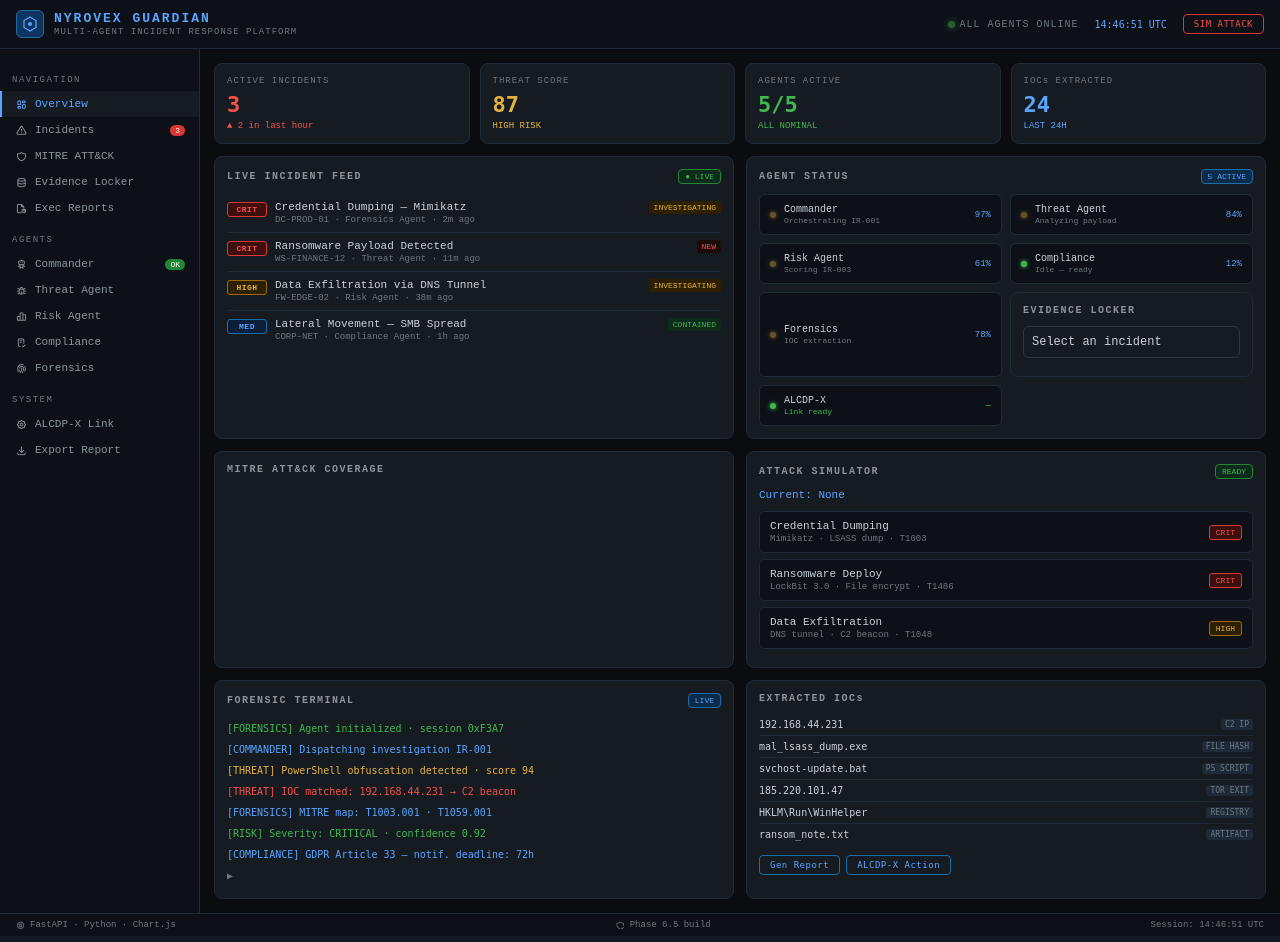
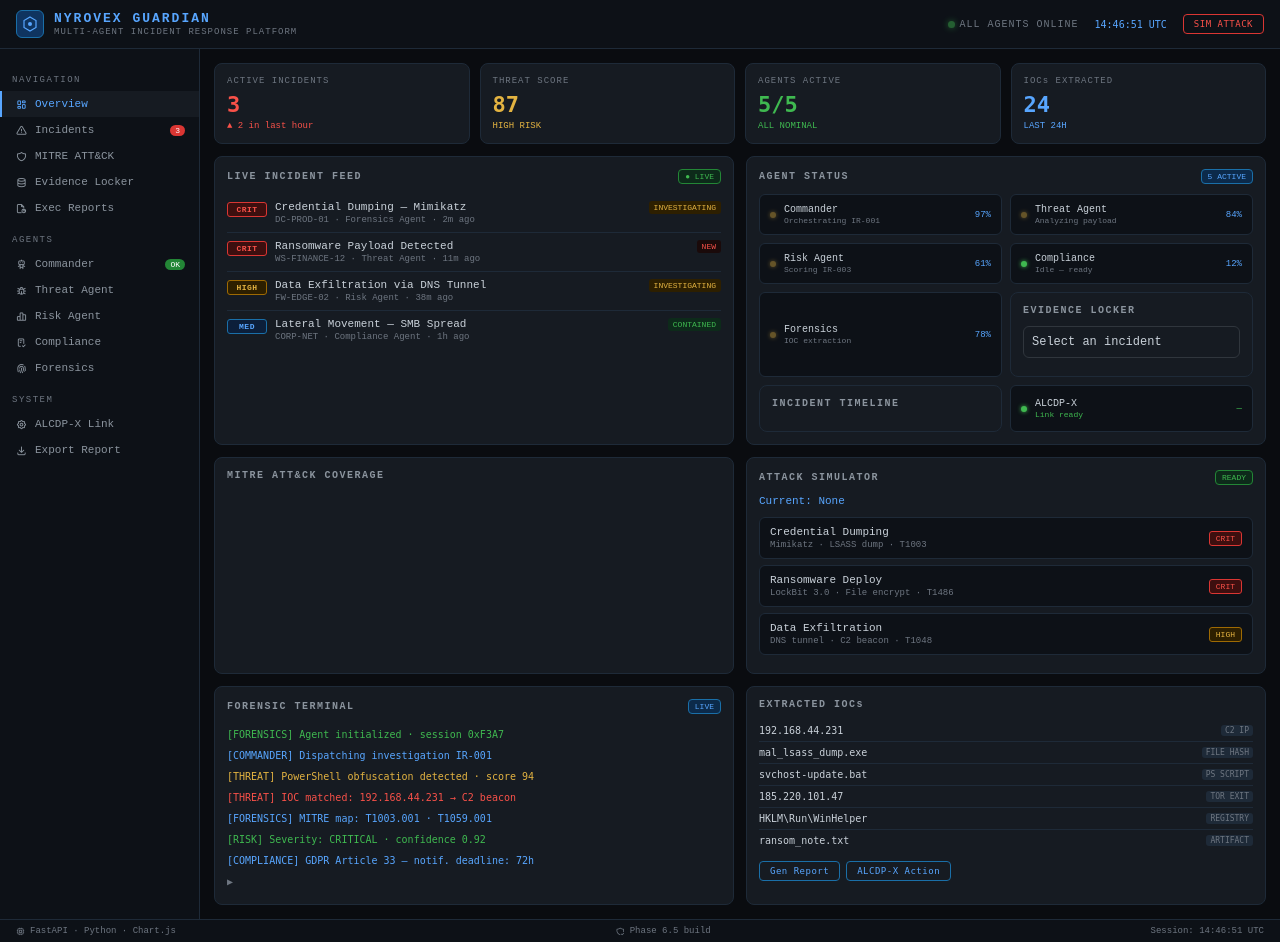
Before and after one commit to hrudyanshkayastha/nyrovex-guardian, a FastAPI app: page / in a window 1280 px wide. Run offline with FastAPI, Linux system fonts and the light colour scheme.

Commit message:
Phase 6.9 incident timeline engine

```diff
--- a/dashboard/static/css/style.css
+++ b/dashboard/static/css/style.css
@@ -103,3 +103,14 @@ body { font-family: 'Courier New', monospace; background: #060810; }
     font-size:12px;
     color:#c9d1d9;
 }
+.ng-timeline-item{
+
+    padding:8px;
+    margin-bottom:6px;
+
+    border-left:3px solid #58a6ff;
+
+    font-size:11px;
+
+    color:#c9d1d9;
+}
--- a/dashboard/static/js/app.js
+++ b/dashboard/static/js/app.js
@@ -31,6 +31,14 @@ const scenarioData = {
             "[FORENSICS] Mimikatz detected",
             "[THREAT] Credential theft confirmed",
             "[RISK] Threat score 87 assigned"
+        ],
+
+        timeline: [
+            "14:02 Mimikatz detected",
+            "14:03 LSASS dump discovered",
+            "14:04 Credential theft confirmed",
+            "14:05 MITRE T1003 mapped",
+            "14:07 Endpoint isolated"
         ],
 
         mitre: [
@@ -75,6 +83,14 @@ const scenarioData = {
             "[RISK] Threat score 95 assigned"
         ],
 
+        timeline: [
+            "13:01 Encryption activity detected",
+            "13:02 LockBit identified",
+            "13:03 File system impact confirmed",
+            "13:05 MITRE T1486 mapped",
+            "13:07 Host isolated"
+       ],
+
         mitre: [
             {
                 tactic: "Impact",
@@ -116,6 +132,14 @@ const scenarioData = {
             "[FORENSICS] Exfiltration confirmed",
             "[RISK] Threat score 90 assigned"
         ],
+
+        timeline: [
+            "15:10 DNS beacon detected",
+            "15:11 Suspicious outbound traffic",
+            "15:13 Data staging identified",
+            "15:15 MITRE T1048 mapped",
+            "15:17 Transfer blocked"
+       ],
 
         mitre: [
             {
@@ -268,6 +292,38 @@ function runScenario(name, id){
                 item;
 
             evidencePanel.appendChild(
+                div
+            );
+        }
+    );
+}
+
+    // Timeline
+
+const timelinePanel =
+    document.getElementById(
+        "timeline-panel"
+    );
+
+if(timelinePanel){
+
+    timelinePanel.innerHTML = "";
+
+    scenario.timeline.forEach(
+        item => {
+
+            const div =
+                document.createElement(
+                    "div"
+                );
+
+            div.className =
+                "ng-timeline-item";
+
+            div.innerText =
+                item;
+
+            timelinePanel.appendChild(
                 div
             );
         }
--- a/dashboard/templates/index.html
+++ b/dashboard/templates/index.html
@@ -197,6 +197,19 @@ href="https://cdn.jsdelivr.net/npm/@tabler/icons-webfont@latest/tabler-icons.min
     </div>
 
 </div>
+           <div class="ng-panel">
+
+    <div class="ng-panel-header">
+        <span class="ng-panel-title">
+            INCIDENT TIMELINE
+        </span>
+    </div>
+
+    <div id="timeline-panel">
+
+    </div>
+
+</div>
             <div class="ng-agent">
               <div class="ng-agent-dot ag-online"></div>
               <div>
```
